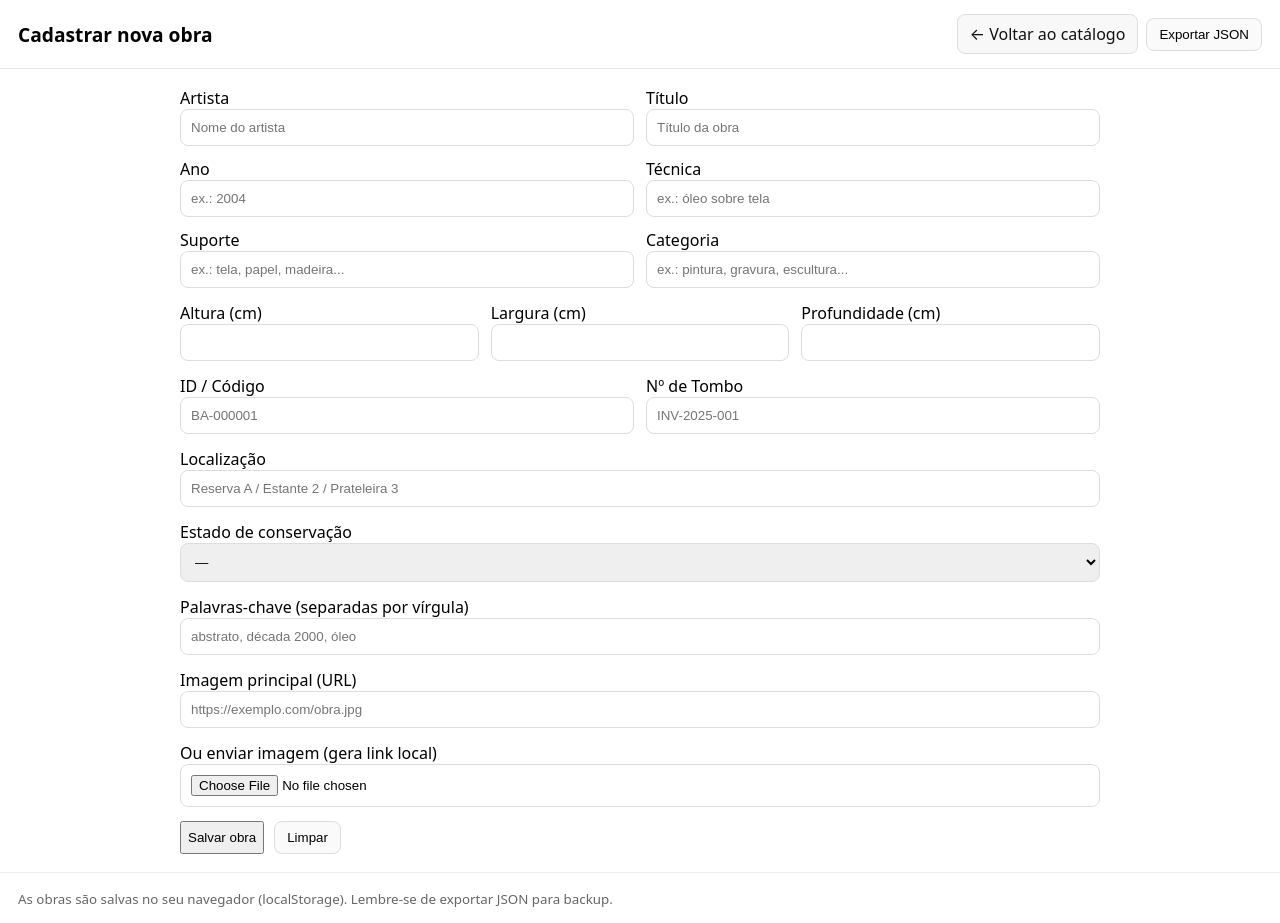
After one commit to Jonathasbastosjr/catalogacao, a PHP site: page /cadastrar.html in a window 1280 px wide. The commit adds this page. Run offline with PHP 8.4, Linux system fonts and the light colour scheme.

Commit message:
Add files via upload

```diff
--- /dev/null
+++ b/admin.js
@@ -0,0 +1,57 @@
+// admin.js — cadastro de obras
+const form = document.getElementById('formObra');
+const btnExport = document.getElementById('btnExport');
+const btnClear = document.getElementById('btnClear');
+
+btnExport.addEventListener('click', exportJSON);
+btnClear.addEventListener('click', ()=> form.reset());
+
+form.addEventListener('submit', async (e)=>{
+  e.preventDefault();
+  const fd = new FormData(form);
+
+  // Se o usuário enviar arquivo de imagem, converte para dataURL
+  async function fileToDataURL(file){
+    return new Promise((resolve,reject)=>{
+      const fr = new FileReader();
+      fr.onload = ()=>resolve(fr.result);
+      fr.onerror = reject;
+      fr.readAsDataURL(file);
+    });
+  }
+
+  let imageURL = (fd.get('image_url')||'').toString().trim();
+  const file = fd.get('image_file');
+  if(file && file.size > 0){
+    try { imageURL = await fileToDataURL(file); } catch(e){ alert('Falha ao ler imagem: ' + e.message); }
+  }
+
+  const work = {
+    artwork_id: (fd.get('artwork_id')||'').toString().trim() || undefined,
+    title: (fd.get('title')||'').toString().trim(),
+    artist: { name: (fd.get('artist')||'').toString().trim() },
+    date: (fd.get('year')||'').toString().trim(),
+    technique: (fd.get('technique')||'').toString().trim() || undefined,
+    support: (fd.get('support')||'').toString().trim() || undefined,
+    category: (fd.get('category')||'').toString().trim() || undefined,
+    dimensions: {
+      h_cm: fd.get('h_cm') ? Number(fd.get('h_cm')) : undefined,
+      w_cm: fd.get('w_cm') ? Number(fd.get('w_cm')) : undefined,
+      d_cm: fd.get('d_cm') ? Number(fd.get('d_cm')) : undefined,
+    },
+    accession_number: (fd.get('accession_number')||'').toString().trim() || undefined,
+    location: (fd.get('location')||'').toString().trim() || undefined,
+    condition: (fd.get('condition')||'').toString().trim() || undefined,
+    keywords: (fd.get('keywords')||'').toString().split(',').map(s=>s.trim()).filter(Boolean),
+    images: imageURL ? [{ url: imageURL, view: 'frontal' }] : []
+  };
+
+  if(!work.title || !work.artist?.name){
+    alert('Preencha pelo menos Artista e Título.');
+    return;
+  }
+
+  addWork(work);
+  form.reset();
+  alert('Obra cadastrada com sucesso! Ela já aparece no catálogo (index).');
+});
--- /dev/null
+++ b/cadastrar.html
@@ -0,0 +1,101 @@
+<!DOCTYPE html>
+<html lang="pt-BR">
+<head>
+  <meta charset="UTF-8" />
+  <meta name="viewport" content="width=device-width, initial-scale=1" />
+  <title>Cadastrar Obra — Catálogo</title>
+  <link rel="stylesheet" href="styles.css" />
+</head>
+<body>
+  <header class="topbar">
+    <h1>Cadastrar nova obra</h1>
+    <nav>
+      <a href="index.html" class="link">← Voltar ao catálogo</a>
+      <button id="btnExport" class="secondary">Exportar JSON</button>
+    </nav>
+  </header>
+
+  <main class="formwrap">
+    <form id="formObra" class="form">
+      <div class="grid2">
+        <label>Artista
+          <input name="artist" required placeholder="Nome do artista" />
+        </label>
+        <label>Título
+          <input name="title" required placeholder="Título da obra" />
+        </label>
+        <label>Ano
+          <input name="year" inputmode="numeric" pattern="\d{0,4}" placeholder="ex.: 2004" />
+        </label>
+        <label>Técnica
+          <input name="technique" placeholder="ex.: óleo sobre tela" />
+        </label>
+        <label>Suporte
+          <input name="support" placeholder="ex.: tela, papel, madeira..." />
+        </label>
+        <label>Categoria
+          <input name="category" placeholder="ex.: pintura, gravura, escultura..." />
+        </label>
+      </div>
+
+      <div class="grid3">
+        <label>Altura (cm)
+          <input name="h_cm" inputmode="decimal" step="0.01" />
+        </label>
+        <label>Largura (cm)
+          <input name="w_cm" inputmode="decimal" step="0.01" />
+        </label>
+        <label>Profundidade (cm)
+          <input name="d_cm" inputmode="decimal" step="0.01" />
+        </label>
+      </div>
+
+      <div class="grid2">
+        <label>ID / Código
+          <input name="artwork_id" placeholder="BA-000001" />
+        </label>
+        <label>Nº de Tombo
+          <input name="accession_number" placeholder="INV-2025-001" />
+        </label>
+      </div>
+
+      <label>Localização
+        <input name="location" placeholder="Reserva A / Estante 2 / Prateleira 3" />
+      </label>
+
+      <label>Estado de conservação
+        <select name="condition">
+          <option value="">—</option>
+          <option>estável</option>
+          <option>atenção</option>
+          <option>intervenção necessária</option>
+        </select>
+      </label>
+
+      <label>Palavras‑chave (separadas por vírgula)
+        <input name="keywords" placeholder="abstrato, década 2000, óleo" />
+      </label>
+
+      <label>Imagem principal (URL)
+        <input name="image_url" placeholder="https://exemplo.com/obra.jpg" />
+      </label>
+
+      <label>Ou enviar imagem (gera link local)
+        <input name="image_file" type="file" accept="image/*" />
+      </label>
+
+      <div class="actions">
+        <button type="submit">Salvar obra</button>
+        <button type="button" id="btnClear" class="secondary">Limpar</button>
+      </div>
+    </form>
+  </main>
+
+  <footer>
+    <small>As obras são salvas no seu navegador (localStorage). Lembre-se de exportar JSON para backup.</small>
+  </footer>
+
+  <script src="storage.js"></script>
+  <script src="admin.js"></script>
+</body>
+</html>
--- /dev/null
+++ b/storage.js
@@ -0,0 +1,79 @@
+// storage.js — utilitário de armazenamento local + bootstrap inicial de dados
+const STORAGE_KEY = 'catalogo_obras_v1';
+
+function getAllWorks(){
+  const raw = localStorage.getItem(STORAGE_KEY);
+  if(raw){
+    try { return JSON.parse(raw); } catch(e){ console.warn('JSON inválido, resetando.'); }
+  }
+  // seed inicial, caso não exista
+  const seed = [
+    {
+      artwork_id: "BA-000101",
+      title: "Natureza-morta com Garrafa",
+      artist: { name: "Ana Souza" },
+      date: "2012",
+      technique: "óleo sobre tela",
+      support: "tela",
+      category: "pintura",
+      dimensions: { h_cm: 50, w_cm: 70 },
+      accession_number: "INV-2015-001",
+      location: "Reserva A / Est. 2 / Prat. 3",
+      condition: "estável",
+      keywords: ["natureza-morta","garrafa","década 2010"],
+      images: [{ url: "https://picsum.photos/seed/ba101/800/600", view: "frontal" }]
+    },
+    {
+      artwork_id: "BA-000122",
+      title: "Retrato de Jovem",
+      artist: { name: "Carlos Lima" },
+      date: "2001",
+      technique: "acrílica sobre tela",
+      support: "tela",
+      category: "pintura",
+      dimensions: { h_cm: 60, w_cm: 50 },
+      accession_number: "INV-2005-233",
+      location: "Exposição Permanente / Sala 1",
+      condition: "atenção",
+      keywords: ["retrato","anos 2000"],
+      images: [{ url: "https://picsum.photos/seed/ba122/800/600", view: "frontal" }]
+    }
+  ];
+  localStorage.setItem(STORAGE_KEY, JSON.stringify(seed));
+  return seed;
+}
+
+function saveAllWorks(list){
+  localStorage.setItem(STORAGE_KEY, JSON.stringify(list));
+}
+
+function addWork(work){
+  const list = getAllWorks();
+  list.unshift(work); // adiciona no topo
+  saveAllWorks(list);
+}
+
+function exportJSON(){
+  const blob = new Blob([localStorage.getItem(STORAGE_KEY) || '[]'], {type:'application/json'});
+  const a = document.createElement('a');
+  a.href = URL.createObjectURL(blob);
+  a.download = 'acervo.json';
+  a.click();
+  URL.revokeObjectURL(a.href);
+}
+
+function importJSONFromFile(file, onDone){
+  const fr = new FileReader();
+  fr.onload = () => {
+    try {
+      const data = JSON.parse(fr.result);
+      if(!Array.isArray(data)) throw new Error('JSON deve ser um array de obras');
+      saveAllWorks(data);
+      onDone?.(true);
+    } catch(e){
+      alert('Falha ao importar JSON: ' + e.message);
+      onDone?.(false);
+    }
+  };
+  fr.readAsText(file);
+}
--- a/styles.css
+++ b/styles.css
@@ -1 +1,37 @@
-body{font-family:sans-serif;margin:0;padding:0}header{background:#f5f5f5;padding:1rem}#grid{padding:1rem}
+*{box-sizing:border-box}html,body{margin:0;padding:0;font-family:system-ui,-apple-system,Segoe UI,Roboto,Ubuntu,Arial}
+.topbar{display:flex;flex-wrap:wrap;gap:12px;align-items:center;justify-content:space-between;padding:14px 18px;border-bottom:1px solid #e7e7e7;background:#fff;position:sticky;top:0;z-index:2}
+.topbar h1{font-size:1.2rem;margin:0}
+.topbar nav{display:flex;gap:8px;align-items:center}
+.link{padding:8px 12px;border:1px solid #ddd;border-radius:8px;background:#f8f8f8;text-decoration:none;color:#111}
+.link:hover{background:#f0f0f0}
+.secondary{padding:8px 12px;border:1px solid #ddd;border-radius:8px;background:#fafafa;cursor:pointer}
+.secondary:hover{background:#f0f0f0}
+.searchbar{display:grid;grid-template-columns:repeat(5,1fr);gap:10px;padding:12px 18px;background:#fafafa;border-bottom:1px solid #eee}
+.searchbar input{padding:10px;border:1px solid #ddd;border-radius:8px}
+.grid{display:grid;gap:14px;padding:18px;grid-template-columns:repeat(auto-fill,minmax(240px,1fr))}
+.card{border:1px solid #e8e8e8;border-radius:12px;overflow:hidden;background:#fff;display:flex;flex-direction:column}
+.thumb{aspect-ratio:4/3;background:#f1f1f1;display:flex;align-items:center;justify-content:center;overflow:hidden}
+.thumb img{width:100%;height:100%;object-fit:cover}
+.meta{padding:12px 12px 14px;display:flex;flex-direction:column;gap:4px}
+.title{font-weight:600}
+.artist{color:#444}
+.badges{display:flex;flex-wrap:wrap;gap:8px;margin-top:6px}
+.badge{font-size:.75rem;padding:4px 8px;border-radius:999px;border:1px solid #ddd;background:#fafafa}
+dialog{border:none;border-radius:12px;max-width:920px;width:95vw;padding:0;overflow:hidden}
+#detailContent{padding:0}
+.detail{display:grid;grid-template-columns:minmax(280px,1fr) 1.5fr}
+.detail .hero{background:#000;display:flex;align-items:center;justify-content:center}
+.detail .hero img{width:100%;height:100%;object-fit:contain;background:#000}
+.detail .info{padding:16px 18px;display:grid;gap:10px}
+.info h2{margin:0}
+.info dl{display:grid;grid-template-columns:160px 1fr;gap:8px 12px;margin:6px 0}
+.info dt{color:#555}
+.info dd{margin:0}
+footer{padding:14px 18px;border-top:1px solid #eee;color:#666}
+.formwrap{padding:18px}
+.form{display:grid;gap:14px;max-width:920px;margin:auto}
+.form input,.form select{padding:10px;border:1px solid #ddd;border-radius:8px;width:100%}
+.grid2{display:grid;grid-template-columns:repeat(2,1fr);gap:12px}
+.grid3{display:grid;grid-template-columns:repeat(3,1fr);gap:12px}
+.actions{display:flex;gap:10px}
+@media (max-width:900px){.searchbar{grid-template-columns:1fr 1fr}.detail{grid-template-columns:1fr}.grid3{grid-template-columns:1fr}.grid2{grid-template-columns:1fr}}
```
Also changed, not shown: app.js (+117 -1 lines), data.json (+51 -1 lines), index.html (+39 -5 lines).
